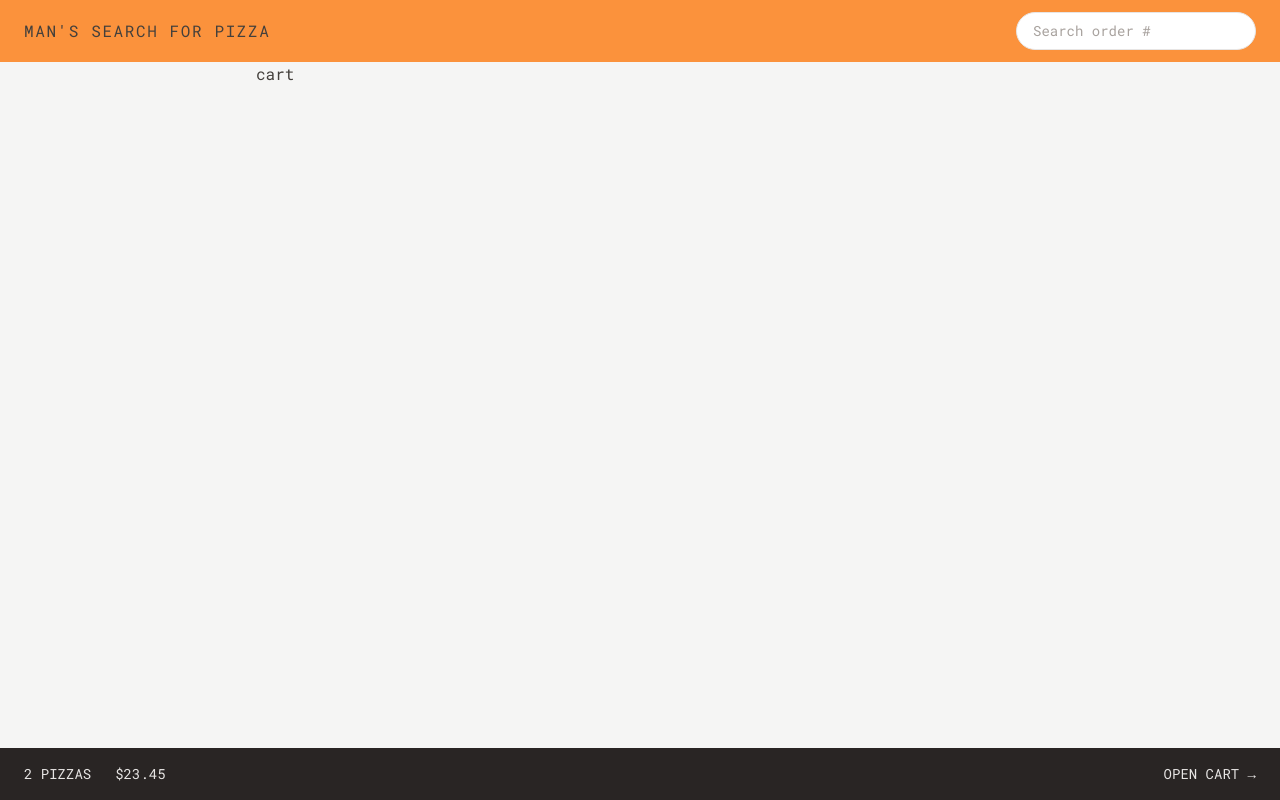
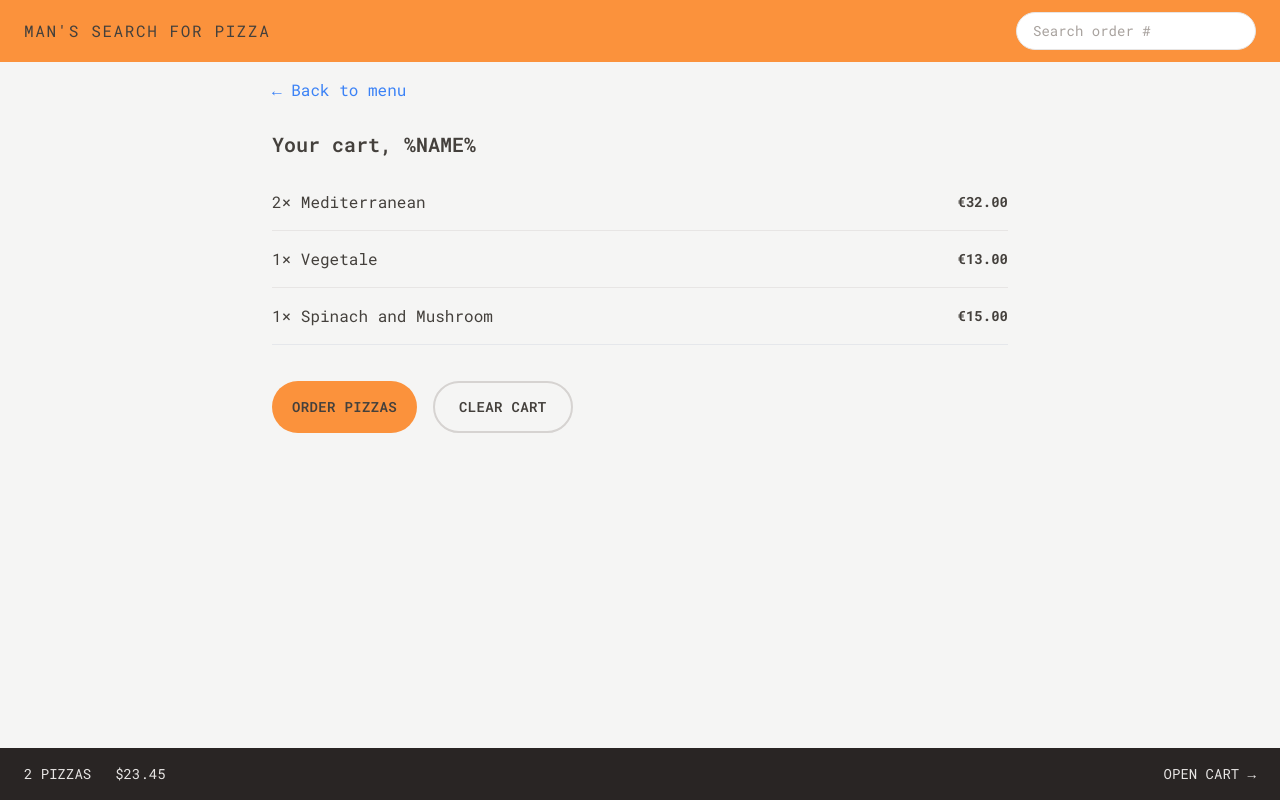
Before and after one commit to DanielJGil/mans-search-for-pizza, a React (Vite) app: page /cart in a window 1280 px wide. Built offline with nearby package versions, Linux system fonts and the light colour scheme.

Commit message:
Create Cart page filled with fake cart data

```diff
--- a/src/features/cart/Cart.jsx
+++ b/src/features/cart/Cart.jsx
@@ -1,5 +1,55 @@
+import { useNavigate } from "react-router";
+import Button from "../../ui/Button";
+import CartItem from "./CartItem";
+
+const fakeCart = [
+  {
+    pizzaId: 12,
+    name: "Mediterranean",
+    quantity: 2,
+    unitPrice: 16,
+    totalPrice: 32,
+  },
+  {
+    pizzaId: 6,
+    name: "Vegetale",
+    quantity: 1,
+    unitPrice: 13,
+    totalPrice: 13,
+  },
+  {
+    pizzaId: 11,
+    name: "Spinach and Mushroom",
+    quantity: 1,
+    unitPrice: 15,
+    totalPrice: 15,
+  },
+];
+
 function Cart() {
-  return <div>cart</div>;
+  const navigate = useNavigate();
+  const cart = fakeCart;
+
+  return (
+    <div className="p-4">
+      <Button onClick={() => navigate(-1)} type="back">
+        &larr; Back to menu
+      </Button>
+
+      <h2 className="mt-7 text-xl font-semibold">Your cart, %NAME%</h2>
+
+      <ul className="mb-9 divide-y divide-stone-200 border-b pt-4">
+        {cart.map((item) => (
+          <CartItem item={item} key={item.id} />
+        ))}
+      </ul>
+
+      <div className="flex space-x-4">
+        <Button type="primary">Order Pizzas</Button>
+        <Button type="clear">Clear Cart</Button>
+      </div>
+    </div>
+  );
 }
 
 export default Cart;
--- /dev/null
+++ b/src/features/cart/CartItem.jsx
@@ -0,0 +1,15 @@
+function CartItem({ item }) {
+  const { name, totalPrice, quantity } = item;
+  console.log(item);
+
+  return (
+    <li className="flex items-center justify-between py-4">
+      <p>
+        {quantity}&times; {name}
+      </p>
+      <p className="text-sm font-bold">€{totalPrice}.00</p>
+    </li>
+  );
+}
+
+export default CartItem;
--- a/src/ui/Button.jsx
+++ b/src/ui/Button.jsx
@@ -1,12 +1,15 @@
 import { Link } from "react-router-dom";
 
-function Button({ children, to, type }) {
+function Button({ children, to, type, onClick }) {
   const base =
-    "rounded-full bg-orange-400 font-semibold tracking-wide focus:outline-none focus:ring focus:ring-orange-400 focus:ring-offset-2";
+    "rounded-full bg-orange-400 font-semibold tracking-wide focus:outline-none focus:ring focus:ring-orange-400 focus:ring-offset-2 hover:bg-orange-300 transition-colors duration-300";
 
   const styles = {
     primary: base + " px-4 py-3 text-sm uppercase md:px-5 md:py-4",
     small: base + " px-4 py-2 text-xs uppercase md:px-5 md:py-2.5",
+    back: "text-blue-500",
+    clear:
+      "rounded-full border-2 border-stone-300 px-4 py-2.5 uppercase font-semibold text-sm tracking-wide transition-colors duration-300 hover:bg-stone-300  focus:text-stone-800 focus:bg-stone-300 focus:outline-none focus:ring focus:ring-stone-200 focus:ring-offset-2 md:px-6 md:py-3.5",
   };
 
   if (to)
@@ -16,6 +19,13 @@ function Button({ children, to, type }) {
       </Link>
     );
 
+  if (onClick)
+    return (
+      <button onClick={onClick} className={styles[type]}>
+        {children}
+      </button>
+    );
+
   return <button className={styles[type]}>{children}</button>;
 }
 
```
